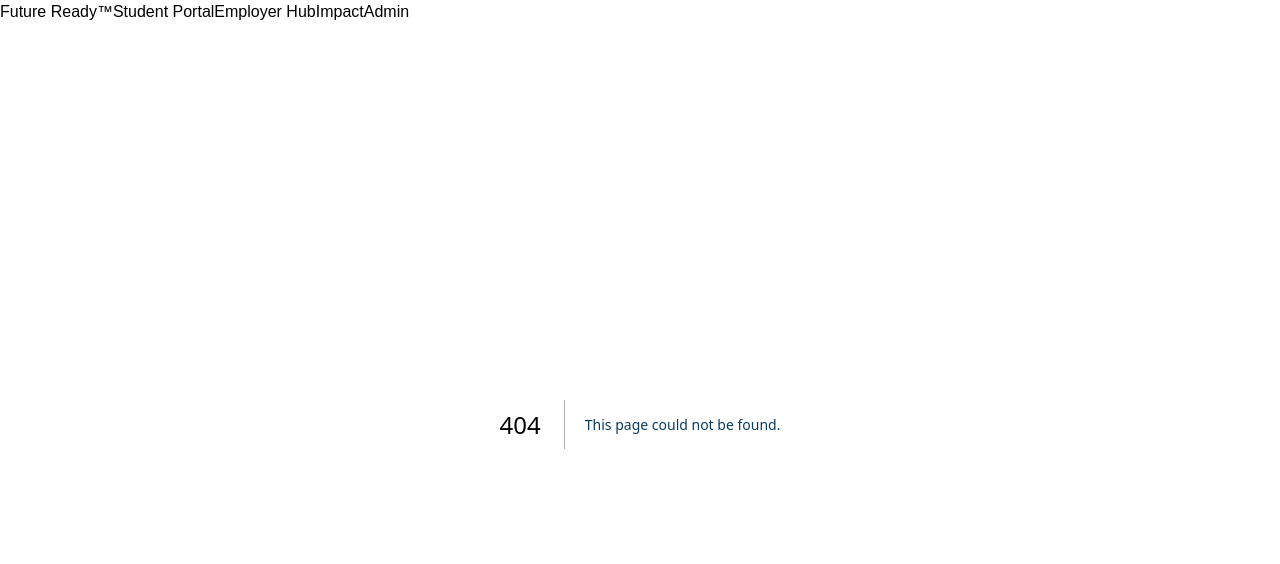
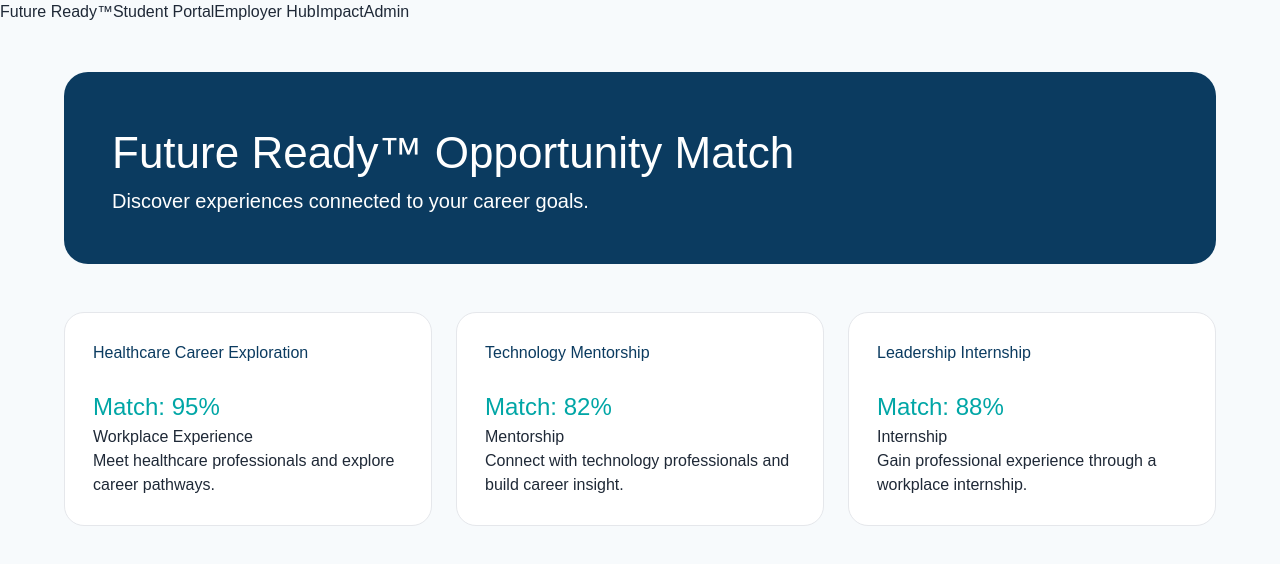
Before and after one commit to Link-Lake-Norman/Build6-, a Next.js app: page /student-portal/opportunity-match in a window 1280 px wide. Before the commit this address had no page. Shown: the top 564 px of the page. Built offline with nearby package versions, Linux system fonts and the light colour scheme.

Commit message:
Add student opportunity match

```diff
--- /dev/null
+++ b/app/student-portal/opportunity-match/page.tsx
@@ -0,0 +1,76 @@
+export default function OpportunityMatchPage() {
+
+  const opportunities = [
+    {
+      title: "Healthcare Career Exploration",
+      type: "Workplace Experience",
+      match: 95,
+      description:
+        "Meet healthcare professionals and explore career pathways.",
+    },
+    {
+      title: "Technology Mentorship",
+      type: "Mentorship",
+      match: 82,
+      description:
+        "Connect with technology professionals and build career insight.",
+    },
+    {
+      title: "Leadership Internship",
+      type: "Internship",
+      match: 88,
+      description:
+        "Gain professional experience through a workplace internship.",
+    },
+  ];
+
+  return (
+    <main>
+
+      <section className="hero">
+
+        <h1>
+          Future Ready™ Opportunity Match
+        </h1>
+
+        <p>
+          Discover experiences connected to your career goals.
+        </p>
+
+      </section>
+
+
+      <section className="journey-grid">
+
+        {opportunities.map((opportunity) => (
+
+          <article
+            className="journey-card"
+            key={opportunity.title}
+          >
+
+            <h2>
+              {opportunity.title}
+            </h2>
+
+            <h3>
+              Match: {opportunity.match}%
+            </h3>
+
+            <p>
+              {opportunity.type}
+            </p>
+
+            <p>
+              {opportunity.description}
+            </p>
+
+          </article>
+
+        ))}
+
+      </section>
+
+    </main>
+  );
+}
```
